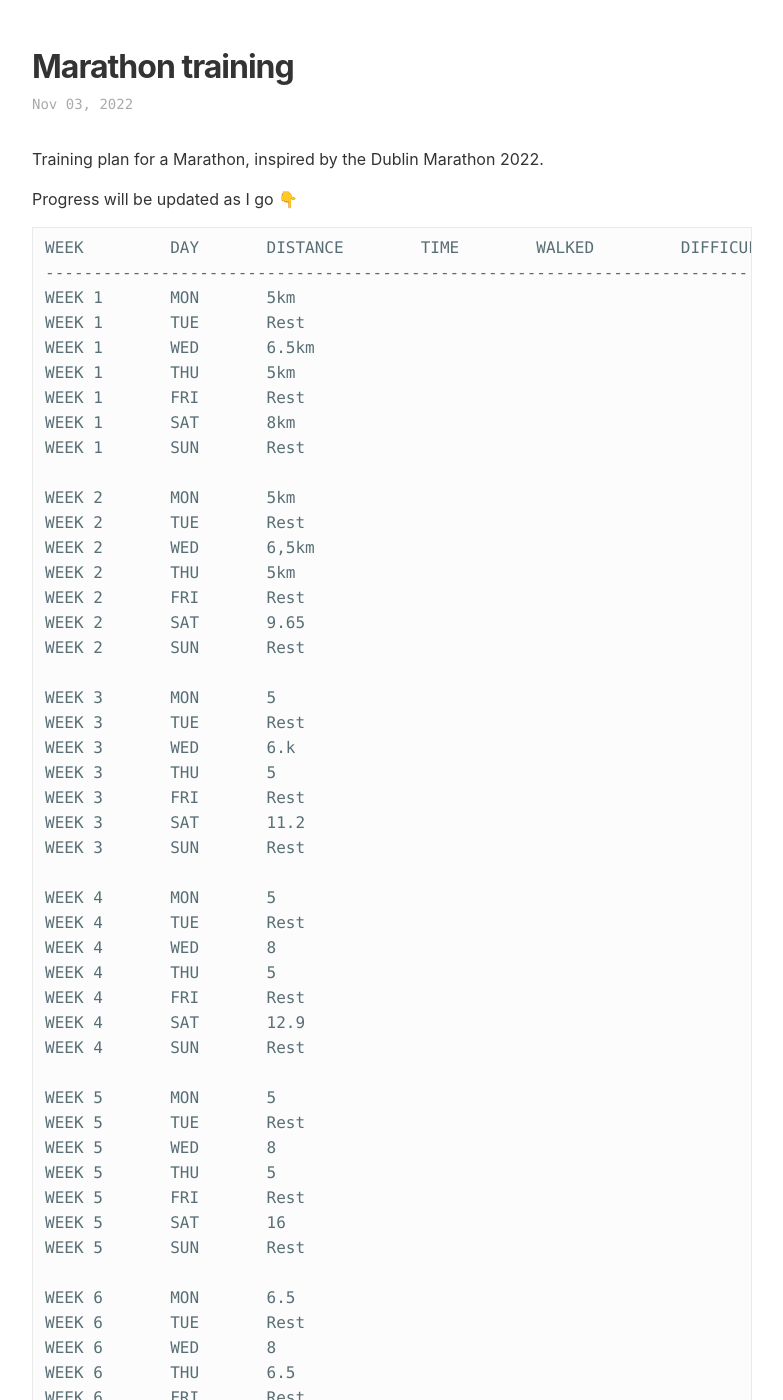
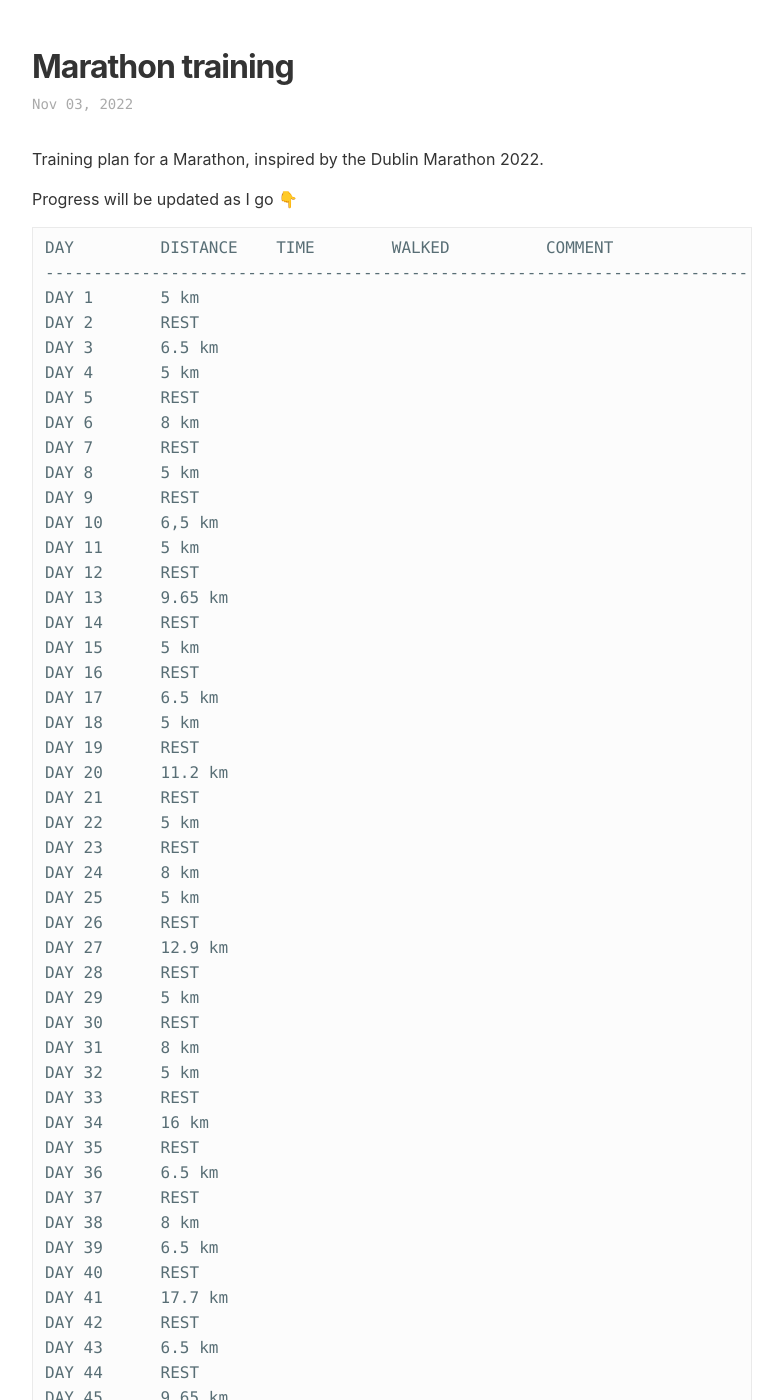
Before and after one commit to to-ie/to-ie.github.io, a Jekyll site: the page built from _posts/2022-11-03-marathon-training.md, in a window 1280 px wide and 1400 px high. Shown: the whole window, without its empty margins (8-791 px from the left). Built offline with Jekyll 4.4.1, drawn with Linux system fonts in a browser that asks for light colours; some of the changed text lies outside the part shown.

Commit message:
change of layout
change of layout

````diff
--- a/_posts/2022-11-03-marathon-training.md
+++ b/_posts/2022-11-03-marathon-training.md
@@ -10,133 +10,119 @@ Training plan for a Marathon, inspired by the Dublin Marathon 2022.
 Progress will be updated as I go 👇️
 
 ```
-WEEK         DAY       DISTANCE        TIME        WALKED         DIFFICULTY
-------------------------------------------------------------------------------
-WEEK 1       MON       5km
-WEEK 1       TUE       Rest
-WEEK 1       WED       6.5km
-WEEK 1       THU       5km
-WEEK 1       FRI       Rest
-WEEK 1       SAT       8km
-WEEK 1       SUN       Rest
+DAY         DISTANCE    TIME        WALKED          COMMENT
+-------------------------------------------------------------------------------
+DAY 1       5 km
+DAY 2       REST
+DAY 3       6.5 km
+DAY 4       5 km
+DAY 5       REST
+DAY 6       8 km
+DAY 7       REST
+DAY 8       5 km
+DAY 9       REST
+DAY 10      6,5 km
+DAY 11      5 km
+DAY 12      REST
+DAY 13      9.65 km
+DAY 14      REST
+DAY 15      5 km
+DAY 16      REST
+DAY 17      6.5 km
+DAY 18      5 km
+DAY 19      REST
+DAY 20      11.2 km
+DAY 21      REST
+DAY 22      5 km
+DAY 23      REST
+DAY 24      8 km
+DAY 25      5 km
+DAY 26      REST
+DAY 27      12.9 km
+DAY 28      REST
+DAY 29      5 km
+DAY 30      REST
+DAY 31      8 km
+DAY 32      5 km
+DAY 33      REST
+DAY 34      16 km
+DAY 35      REST
+DAY 36      6.5 km
+DAY 37      REST
+DAY 38      8 km
+DAY 39      6.5 km
+DAY 40      REST
+DAY 41      17.7 km
+DAY 42      REST
+DAY 43      6.5 km
+DAY 44      REST
+DAY 45      9.65 km
+DAY 46      6.5 km
+DAY 47      REST
+DAY 48      19.3 km
+DAY 49      REST
+DAY 50      6.5 km
+DAY 51      REST
+DAY 52      9.65 km
+DAY 53      6.6 km
+DAY 54      REST
+DAY 55      22.5 km
+DAY 56      REST
+DAY 57      6.5 km
+DAY 58      REST
+DAY 59      11.2 km
+DAY 60      6.5 km
+DAY 61      REST
+DAY 62      25.7 km
+DAY 63      REST
+DAY 64      8 km
+DAY 65      REST
+DAY 66      12.9 km
+DAY 67      8 km
+DAY 68      REST
+DAY 69      25.7 km
+DAY 70      REST
+DAY 71      8 km
+DAY 72      REST
+DAY 73      12.9 km
+DAY 74      8 km
+DAY 75      REST
+DAY 76      27.25 km
+DAY 77      REST
+DAY 78      8 km
+DAY 79      REST
+DAY 80      12.9 km
+DAY 81      8 km
+DAY 82      REST
+DAY 83      29 km
+DAY 84      REST
+DAY 85      8 km
+DAY 86      REST
+DAY 87      12.9 km
+DAY 88      8 km
+DAY 89      REST
+DAY 90      32 km
+DAY 91      REST
+DAY 92      8 km
+DAY 93      REST
+DAY 94      12.9 km
+DAY 95      8 km
+DAY 96      REST
+DAY 97      14.5 km
+DAY 98      REST
+DAY 99      5 km
+DAY 100     REST
+DAY 101     8 km
+DAY 102     5 km
+DAY 103     REST
+DAY 104     12.9 km
+DAY 105     REST
+DAY 106     5 km
+DAY 107     REST
+DAY 108     5 km
+DAY 109     Walk 3.2 km
+DAY 110     REST
+DAY 111     42.16 km
+DAY 112     REST
 
-WEEK 2       MON       5km
-WEEK 2       TUE       Rest
-WEEK 2       WED       6,5km
-WEEK 2       THU       5km
-WEEK 2       FRI       Rest
-WEEK 2       SAT       9.65
-WEEK 2       SUN       Rest
-
-WEEK 3       MON       5
-WEEK 3       TUE       Rest
-WEEK 3       WED       6.k
-WEEK 3       THU       5
-WEEK 3       FRI       Rest
-WEEK 3       SAT       11.2
-WEEK 3       SUN       Rest
-
-WEEK 4       MON       5
-WEEK 4       TUE       Rest
-WEEK 4       WED       8
-WEEK 4       THU       5
-WEEK 4       FRI       Rest
-WEEK 4       SAT       12.9
-WEEK 4       SUN       Rest
-
-WEEK 5       MON       5
-WEEK 5       TUE       Rest
-WEEK 5       WED       8
-WEEK 5       THU       5
-WEEK 5       FRI       Rest
-WEEK 5       SAT       16
-WEEK 5       SUN       Rest
-
-WEEK 6       MON       6.5
-WEEK 6       TUE       Rest
-WEEK 6       WED       8
-WEEK 6       THU       6.5
-WEEK 6       FRI       Rest
-WEEK 6       SAT       17.7
-WEEK 6       SUN       Rest
-
-WEEK 7       MON       6.5
-WEEK 7       TUE       Rest
-WEEK 7       WED       9.65
-WEEK 7       THU       6.5
-WEEK 7       FRI       Rest
-WEEK 7       SAT       19.3
-WEEK 7       SUN       Rest
-
-WEEK 8       MON       6.5
-WEEK 8       TUE       Rest
-WEEK 8       WED       9.65
-WEEK 8       THU       6.6
-WEEK 8       FRI       Rest
-WEEK 8       SAT       22.5
-WEEK 8       SUN       Rest
-
-WEEK 9       MON       6.5
-WEEK 9       TUE       Rest
-WEEK 9       WED       11.2
-WEEK 9       THU       6.5
-WEEK 9       FRI       Rest
-WEEK 9       SAT       25.7
-WEEK 9       SUN       Rest
-
-WEEK 10      MON       8
-WEEK 10      TUE       Rest
-WEEK 10      WED       12.9
-WEEK 10      THU       8
-WEEK 10      FRI       Rest
-WEEK 10      SAT       25.7
-WEEK 10      SUN       Rest
-
-WEEK 11      MON       8
-WEEK 11      TUE       Rest
-WEEK 11      WED       12.9
-WEEK 11      THU       8
-WEEK 11      FRI       Rest
-WEEK 11      SAT       27.25
-WEEK 11      SUN       Rest
-
-WEEK 12      MON       8
-WEEK 12      TUE       Rest
-WEEK 12      WED       12.9
-WEEK 12      THU       8
-WEEK 12      FRI       Rest
-WEEK 12      SAT       29
-WEEK 12      SUN       Rest
-
-WEEK 13      MON       8
-WEEK 13      TUE       Rest
-WEEK 13      WED       12.9
-WEEK 13      THU       8
-WEEK 13      FRI       Rest
-WEEK 13      SAT       32
-WEEK 13      SUN       Rest
-
-WEEK 14      MON       8
-WEEK 14      TUE       Rest
-WEEK 14      WED       12.9
-WEEK 14      THU       8
-WEEK 14      FRI       Rest
-WEEK 14      SAT       14.5
-WEEK 14      SUN       Rest
-
-WEEK 15      MON       5
-WEEK 15      TUE       Rest
-WEEK 15      WED       8
-WEEK 15      THU       5
-WEEK 15      FRI       Rest
-WEEK 15      SAT       12.9
-WEEK 15      SUN       Rest
-
-WEEK 16      MON       5
-WEEK 16      TUE       Rest
-WEEK 16      WED       5
-WEEK 16      THU       walk 3.2
-WEEK 16      FRI       Rest
-WEEK 16      SAT       42.16
-WEEK 16      SUN       Rest
 ```
````
